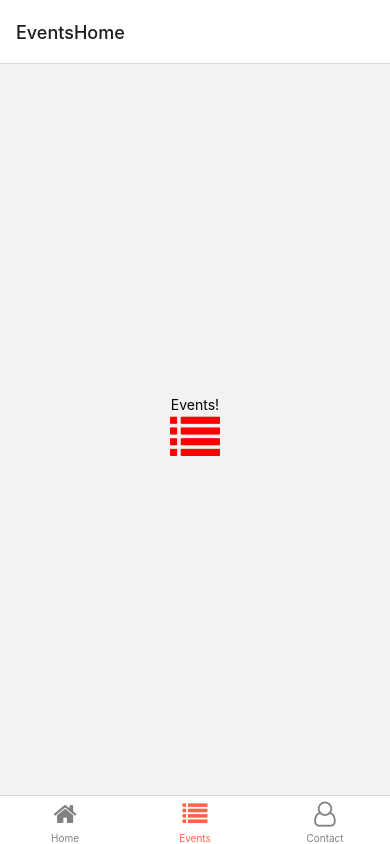
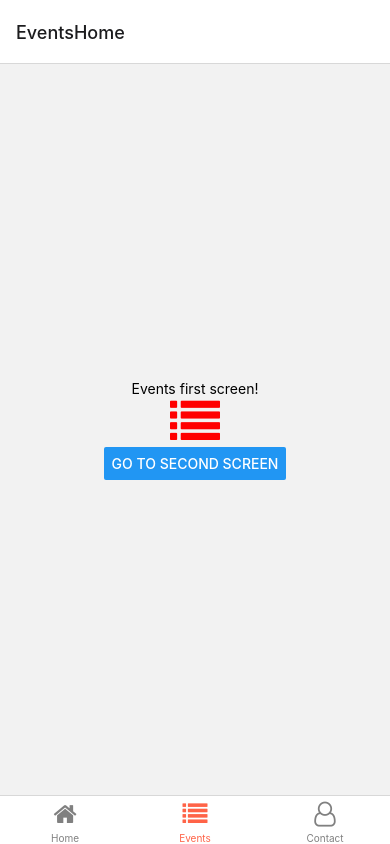
Before and after one commit to LengSiang/Demo-Project, a React Native app: screen /Events in a window 390 px wide. Built offline with nearby package versions, Linux system fonts and the light colour scheme.

Commit message:
second screen button

```diff
--- a/Screens/EventsScreen.js
+++ b/Screens/EventsScreen.js
@@ -1,13 +1,36 @@
-import * as React from 'react';
-import { Text, View } from 'react-native';
+import * as React from "react";
+import { Text, View, Button } from "react-native";
 import { FontAwesome } from "@expo/vector-icons";
 import { createStackNavigator } from "@react-navigation/stack";
+import { useNavigation } from "@react-navigation/native";
 
 function EventsScreen() {
+  const navigation = useNavigation();
   return (
-      <View style={{ flex: 1, justifyContent: 'center', alignItems: 'center' }}>
-        <Text>Events!</Text>
+    <View style={{ flex: 1, justifyContent: "center", alignItems: "center" }}>
+      <Text>Events first screen!</Text>
       <FontAwesome name="list" size={50} color="red" />
+      <Button
+        title="Go to second screen"
+        onPress={() => {
+          navigation.navigate("EventsSecondScreen");
+        }}
+      />
+    </View>
+  );
+}
+
+function EventsSecondScreen() {
+  return (
+    <View
+      style={{
+        flex: 1,
+        justifyContent: "center",
+        alignItems: "center",
+        backgroundColor: "pink",
+      }}
+    >
+      <Text>Events second screen!</Text>
     </View>
   );
 }
@@ -17,7 +40,8 @@
 export default function EventsStack() {
   return (
     <Stack.Navigator>
-        <Stack.Screen name="EventsHome" component={EventsScreen}/>
+      <Stack.Screen name="EventsHome" component={EventsScreen} />
+      <Stack.Screen name="EventsSecondScreen" component={EventsSecondScreen} />
     </Stack.Navigator>
-    )
+  );
 }
```
Lines whose indentation alone changed are shown as unchanged.
